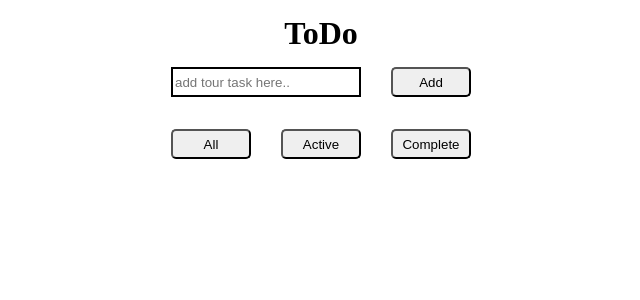
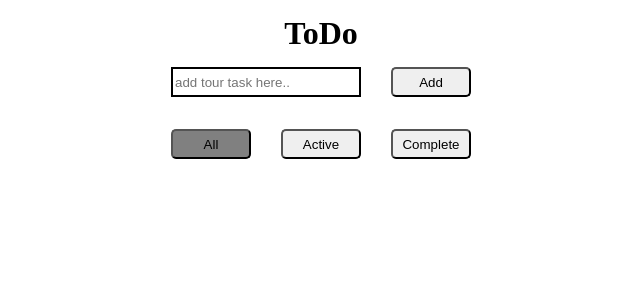
Before and after one commit to ZakharEliseev/reactTodo, a React (Vite) app: page / in a window 1280 px wide. Shown: the top 300 px of the page, without its empty margins (319-959 px from the left). Built offline with nearby package versions, Linux system fonts and the light colour scheme.

Commit message:
create method for roggle class filter btn in Filters component

```diff
--- a/src/components/App.tsx
+++ b/src/components/App.tsx
@@ -110,7 +110,7 @@ export class App extends Component<{}, TaskListState> {
             />
           ))}
         </ul>
-        <Filters onSetActiveFilter={this.setActiveFilter} />
+        <Filters onSetActiveFilter={this.setActiveFilter} activeFilter={this.state.activeFilter}/>
         <Paginator totalPages={totalPages} onSetCurrentPage={this.setCurrentPage} currentPage={this.state.currentPage}/>
       </>
     );
--- a/src/components/Filters.tsx
+++ b/src/components/Filters.tsx
@@ -4,6 +4,7 @@ import { FilterState } from './App';
 
 interface FilterProps {
   onSetActiveFilter: (text: FilterState) => void;
+  activeFilter: FilterState;
 }
 
 export class Filters extends Component<FilterProps> {
@@ -11,24 +12,28 @@ export class Filters extends Component<FilterProps> {
     super(props);
   }
 
+  toggleActiveButton = (filter: string): string => {
+    return filter === this.props.activeFilter ? 'active-button' : '';
+  }
+
   render() {
     return (
       <div className="todo-filters">
         <button
           onClick={(e) => this.props.onSetActiveFilter(e.currentTarget.title as FilterState)}
-          className="filter-button"
+          className={this.toggleActiveButton('all')}
           title="all">
           All
         </button>
         <button
           onClick={(e) => this.props.onSetActiveFilter(e.currentTarget.title as FilterState)}
-          className="filter-button"
+          className={this.toggleActiveButton('active')}
           title="active">
           Active
         </button>
         <button
           onClick={(e) => this.props.onSetActiveFilter(e.currentTarget.title as FilterState)}
-          className="filter-button"
+          className={this.toggleActiveButton('complete')}
           title="complete">
           Complete
         </button>
--- a/src/components/Paginator.tsx
+++ b/src/components/Paginator.tsx
@@ -14,6 +14,7 @@ export class Paginator extends Component<PaginatorProps> {
   toggleActiveButton = (page: number): string => {
     return page === this.props.currentPage ? 'active-button' : '';
   }
+
   render() {
     const { totalPages } = this.props;
     const pages = Array.from({ length: totalPages }, (_, index) => index + 1);
```
